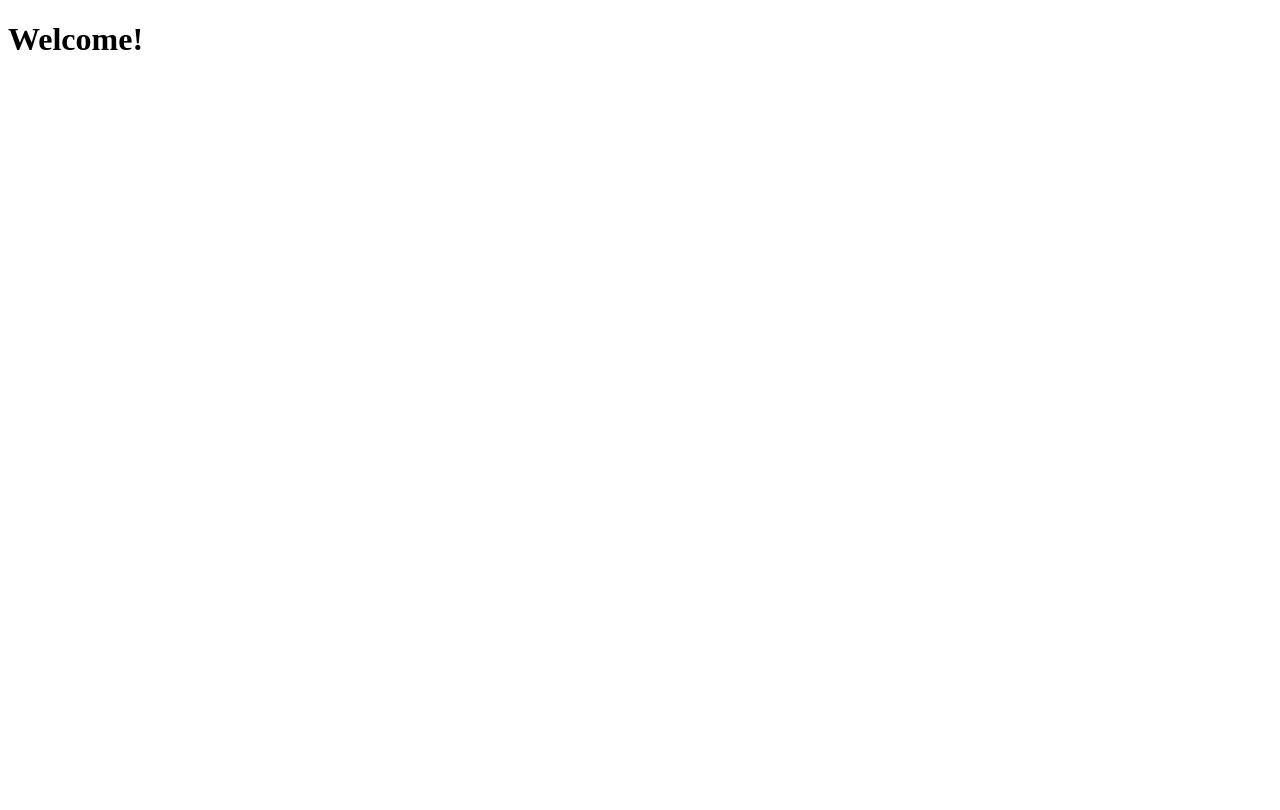
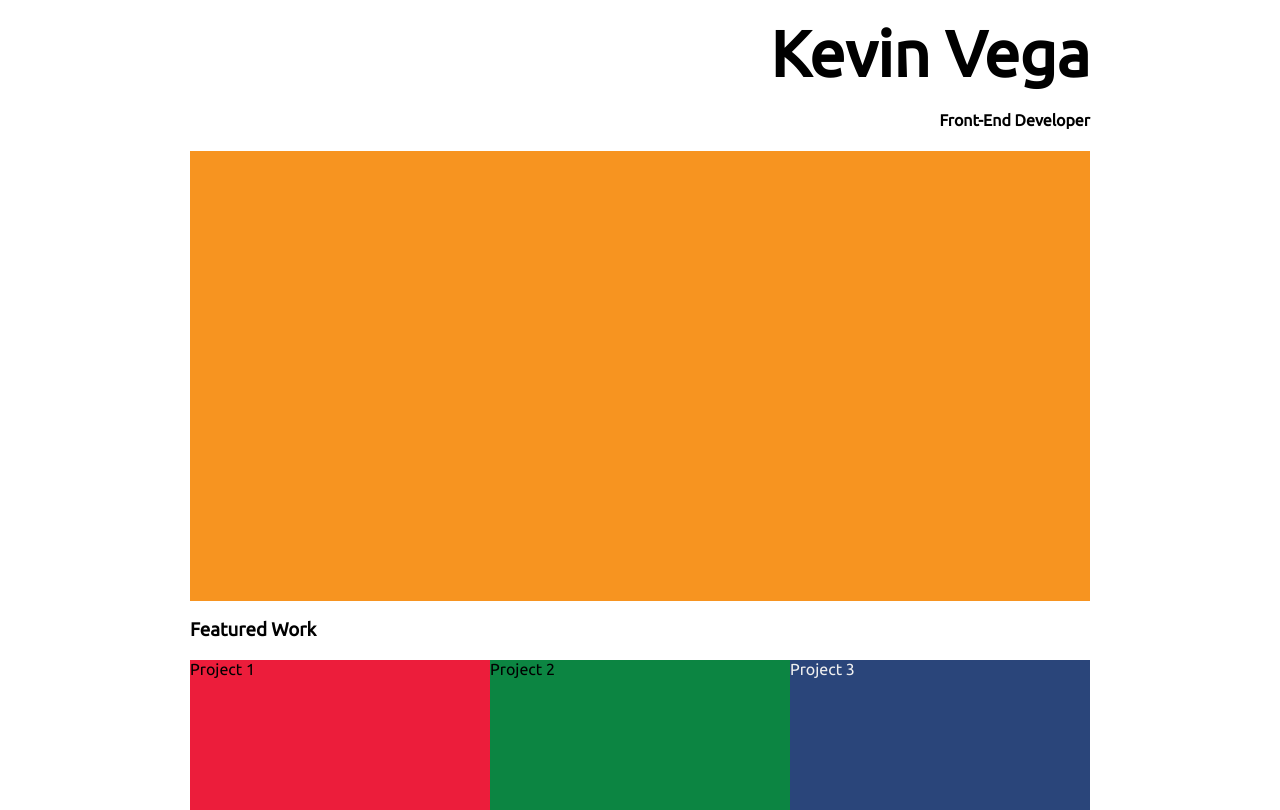
Before and after one commit to kvega/fswd-project2, a plain HTML site: page index.html in a window 1280 px wide. Drawn offline with Linux system fonts and the light colour scheme.

Commit message:
setup initial layout, placeholders, and css

```diff
--- /dev/null
+++ b/css/master.css
@@ -0,0 +1,83 @@
+@import url("https://fonts.googleapis.com/css?family=Ubuntu");
+html, body {
+    margin: 0;
+    padding: 0;
+    width: 100%;
+    height: 100%;
+}
+
+* {
+    box-sizing: border-box;
+    max-width: 100%;
+}
+
+body {
+    font-family: 'Ubuntu', sans-serif;
+    display: block;
+}
+
+main {
+    width: 100%;
+    margin-left: auto;
+    margin-right: auto;
+}
+
+header, nav, footer, section, article, div {
+    width: 100%;
+}
+
+.header__title, .header__subtitle {
+    text-align: right;
+    vertical-align: top;
+}
+
+.header__title {
+    font-size: 4em;
+    margin-top: 0.25em;
+    margin-bottom: 0.25em;
+}
+
+.hero_img {
+    min-height: 450px;
+}
+.project {
+  min-height: 150px;
+}
+
+.red {
+  background-color: #EC1D3B;
+}
+
+.green {
+  background-color: #0C8542;
+}
+
+.dark_blue {
+  background-color: #2A457A;
+  color: #efefef;
+}
+
+.orange {
+  background-color: #F79420;
+}
+/*
+Responsive style.
+*/
+
+.container {
+    display: flex;
+    flex-wrap: wrap;
+}
+
+@media screen and (min-width: 380px) {
+    .project {
+        width: 33.333333%;
+    }
+}
+
+@media screen and (min-width: 900px) {
+    .container {
+        width: 900px;
+        margin: 0px auto;
+    }
+}
--- a/index.html
+++ b/index.html
@@ -2,9 +2,31 @@
 <html lang="en">
     <head>
         <meta charset="UTF-8">
+        <meta name="viewport" content="width=device-width, initial-scale=1.0">
+        <link rel="stylesheet" href="./css/master.css">
         <title>My Portfolio Site</title>
     </head>
     <body>
-        <h1>Welcome!</h1>
+        <header class="container">
+            <div class="header">
+                <h1 class="header__title">Kevin Vega</h1>
+                <h4 class="header__subtitle">Front-End Developer</h4>
+            </div>
+        </header>
+        <main class="container">
+            <section class="content">
+                <section class="hero">
+                    <div class="hero_img orange">
+
+                    </div>
+                </section>
+            </section>
+            <h3>Featured Work</h3>
+            <section class="featured container">
+                <div class="project red">Project 1</div>
+                <div class="project green">Project 2</div>
+                <div class="project dark_blue">Project 3</div>
+            </section>
+        </main>
     </body>
 </html>
```
Also changed, not shown: css/app.css (deleted).
